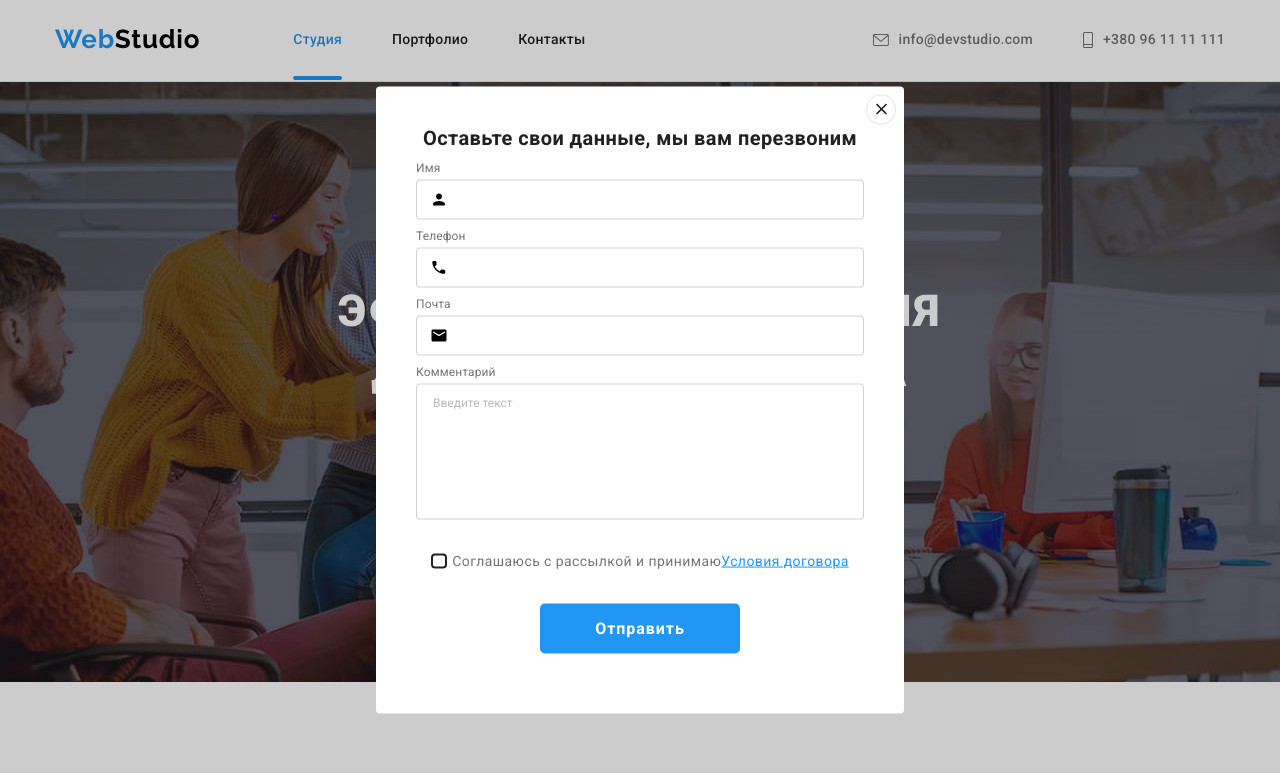
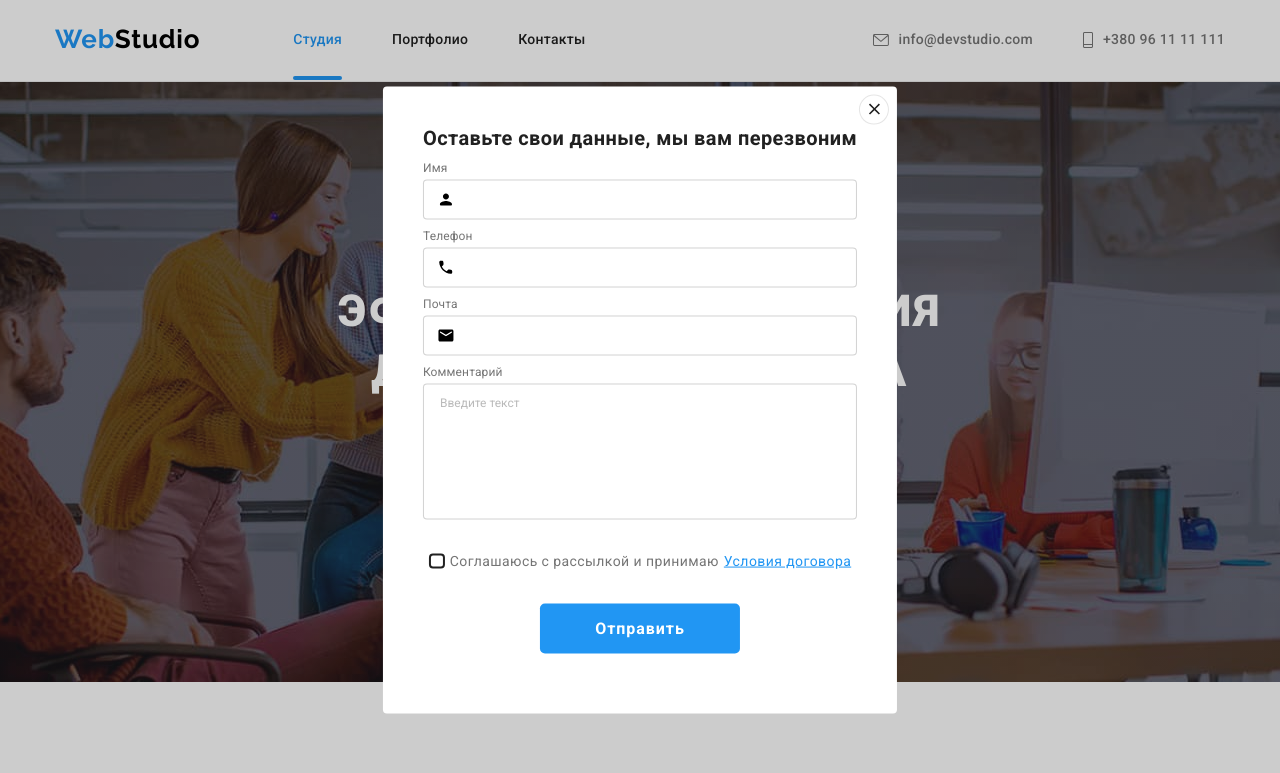
Before and after one commit to 6karai9/goit-markup-hw-06, a plain HTML site: page index.html in a window 1280 px wide. Both pictures are taken after a click on the button "Заказать услугу". Shown: the top 773 px of the page. Drawn offline with nearby package versions, Linux system fonts and the light colour scheme.

Commit message:
внес все правки по фидбеку на скулоджи

```diff
--- a/css/styles.css
+++ b/css/styles.css
@@ -233,7 +233,8 @@ address {
   font-family: inherit;
   cursor: pointer;
   border: none;
-  transition: box-shadow var(--transition-whole), background-color var(--transition-whole);
+  transition: box-shadow var(--transition-whole), color var(--transition-whole),
+    background-color var(--transition-whole);
 }
 
 .navigation {
@@ -724,6 +725,7 @@ footer .button {
   transform: translate(-50%, -50%);
   min-height: 581px;
   max-width: 528px;
+  padding: 40px 40px;
   border-radius: 4px;
   background-color: #ffffff;
 }
@@ -741,10 +743,6 @@ footer .button {
 
   transform: scale(1);
   transition: var(--transition-transform);
-}
-
-.modal-button {
-  position: relative;
 }
 
 .btn-icon-close {
@@ -769,11 +767,6 @@ footer .button {
 .btn-modal:hover .icon,
 .btn-modal-close:focus .icon {
   fill: var(--link-color);
-}
-
-.modal .form {
-  width: 528px;
-  padding: 40px 40px;
 }
 
 .form-label:not(:last-child) {
@@ -862,6 +855,7 @@ footer .button {
 
 .terms-link {
   color: var(--link-color);
+  margin-left: 5px;
 }
 
 .checkbox {
@@ -891,13 +885,21 @@ footer .button {
   background-origin: border-box;
 }
 
+.checkbox:focus + .custom-icon {
+  border-color: var(--link-color);
+}
+
+.input-icon-position {
+  position: relative;
+}
+
 .form-input + .icon {
   position: absolute;
-  top: 72%;
+  top: 50%;
   left: 14px;
   width: 18px;
   height: 18px;
-  transform: translateY(-72%);
+  transform: translateY(-50%);
 }
 
 .examples-overlay {
--- a/index.html
+++ b/index.html
@@ -97,34 +97,28 @@
             <h2 class="whatwe-do-title title">Чем мы занимаемся</h2>
             <ul class="about-list list grid">
               <li class="grid-item about-item">
-                <a href="">
                 <div class="doing-thumb">
                   <img src="./images/studio/box1.jpg" alt="рисунок1" width="370" />
                   <div class="text-thumb">
                     <p class="text-decor-thumb">декстопные приложения</p>
                   </div>
                 </div>
-                </a>
               </li>
               <li class="grid-item about-item">
-                <a href="">
                 <div class="doing-thumb">
                   <img src="./images/studio/box2.jpg" alt="рисунок2" width="370" />
                   <div class="text-thumb">
                     <p class="text-decor-thumb">мобильные приложения</p>
                   </div>
                 </div>
-                </a>
               </li>
               <li class="grid-item about-item">
-                <a href="">
                 <div class="doing-thumb">
                   <img src="./images/studio/box3.jpg" alt="рисунок3" width="370" />
                   <div class="text-thumb">
                     <p class="text-decor-thumb">дизайнерские решения</p>
                   </div>
                 </div>
-                </a>
               </li>
             </ul>
           </div>
@@ -424,26 +418,32 @@
 
           <label class="form-label">
             <span class="label-text">Имя</span>
+            <div class="input-icon-position">
               <input type="text" class="form-input" />
               <svg class="icon">
                 <use href="./css/symbol-defs.svg#icon-person"></use>
               </svg>
+            </div>
           </label>
 
           <label class="form-label">
             <span class="label-text">Телефон</span>
+            <div class="input-icon-position">
               <input type="tel" class="form-input" />
               <svg class="icon">
                 <use href="./css/symbol-defs.svg#icon-phone"></use>
               </svg>
+            </div>
           </label>
 
           <label class="form-label">
             <span class="label-text">Почта</span>
+            <div class="input-icon-position">
               <input type="email" class="form-input" />
               <svg class="icon">
                 <use href="./css/symbol-defs.svg#icon-email"></use>
               </svg>
+            </div>
           </label>
 
           <label class="form-label">
@@ -454,8 +454,7 @@
           <label class="form-label-terms">
             <input class="checkbox" type="checkbox" name="terms" />
             <span class="custom-icon"></span>
-            <span class="terms-span"></span>
-            <span>Соглашаюсь с рассылкой и принимаю</span>
+            <span class="terms-span">Соглашаюсь с рассылкой и принимаю</span>
             <a class="terms-link" href="">Условия договора</a>
           </label>
 
```
Lines whose indentation alone changed are shown as unchanged.
